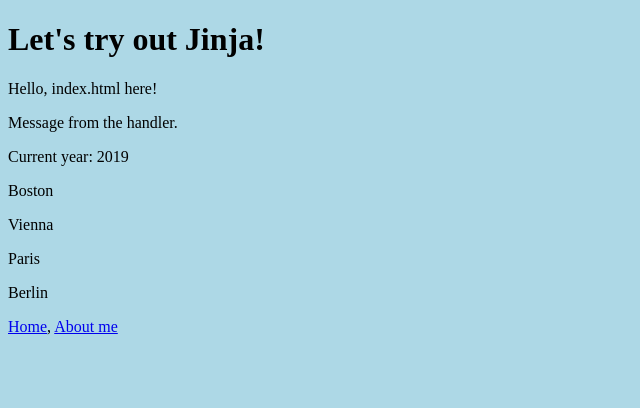
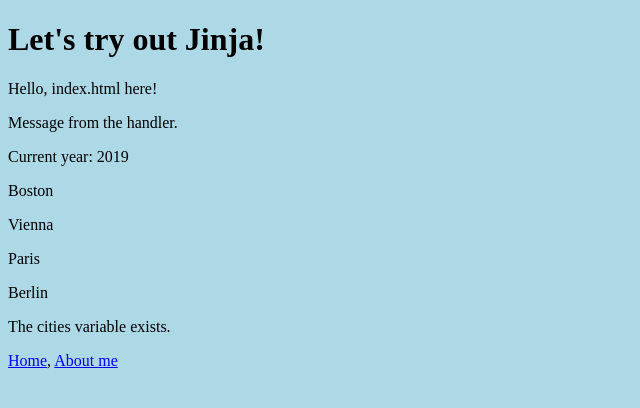
Before and after one commit to FS27/smartninja-test, a Flask app: page / in a window 1280 px wide. Shown: the top 408 px of the page, without its empty margins (0-640 px from the left). Run offline with Flask 2, Linux system fonts and the light colour scheme.

Commit message:
Update index.html

```diff
--- a/templates/index.html
+++ b/templates/index.html
@@ -14,4 +14,10 @@
         <p>{{city}}</p>
     {% endfor %}
 
+    {% if cities %}
+        <p>The cities variable exists.</p>
+    {% else %}
+        <p>There are no cities :(</p>
+    {% endif %}
+
 {% endblock content %}
```
